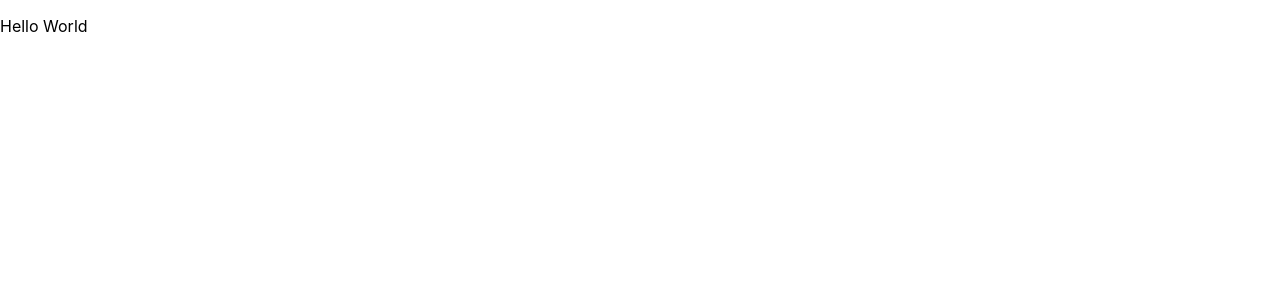
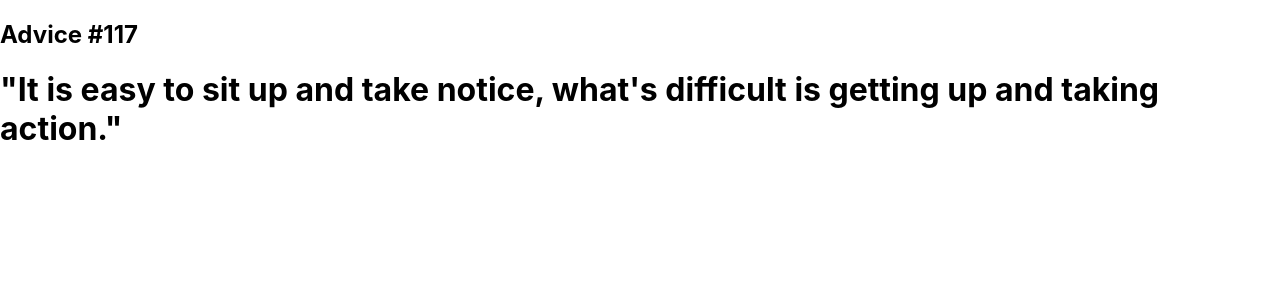
Before and after one commit to gefgu/advice-slip, a Next.js app: page / in a window 1280 px wide. Shown: the top 300 px of the page. Built offline with nearby package versions, Linux system fonts and the light colour scheme.

Commit message:
Add dummy content

```diff
--- a/pages/index.tsx
+++ b/pages/index.tsx
@@ -11,7 +11,10 @@ const Home: NextPage = () => {
         <link rel="icon" href="/favicon.png" />
       </Head>
 
-      <p>Hello World</p>
+      <main>
+        <h2>Advice #117</h2>
+        <h1>"It is easy to sit up and take notice, what's difficult is getting up and taking action."</h1>
+      </main>
     </div>
   )
 }
```
